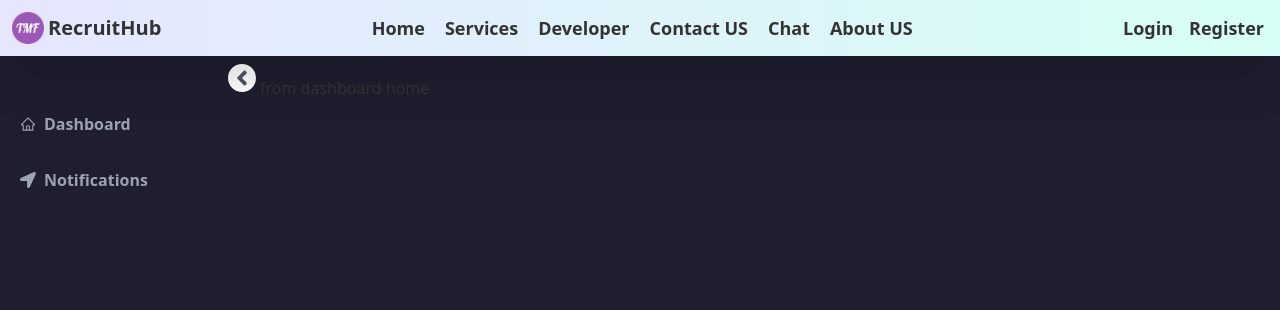
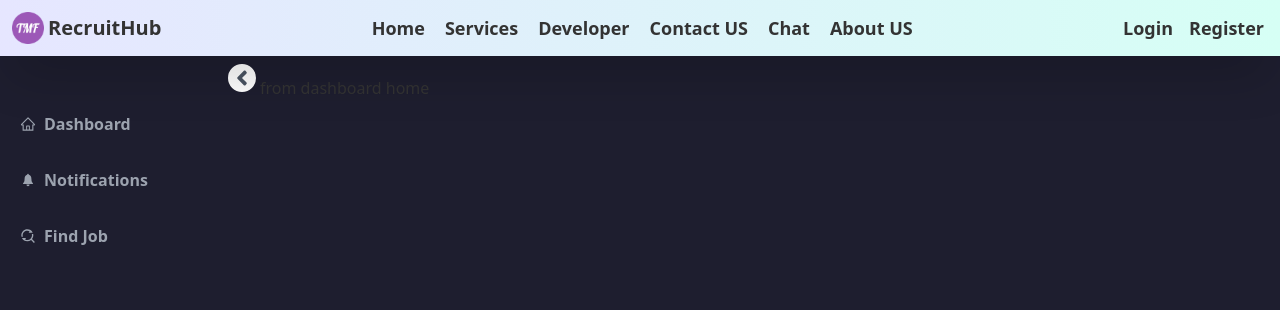
Before and after one commit to thecreativegang/recruit-hub-client-2, a React (Create React App) app: page /admin in a window 1280 px wide. Both pictures are taken after a click on the button 77 px from the left and 78 px from the top of the page. Shown: the top 310 px of the page. Built offline with nearby package versions, Linux system fonts and the light colour scheme; no server answers.

Commit message:
added icon and find job route

```diff
--- a/src/AdminDashboard/Sidebar/Sidebar.jsx
+++ b/src/AdminDashboard/Sidebar/Sidebar.jsx
@@ -1,7 +1,9 @@
 import React from "react";
 import { AiOutlineHome } from "react-icons/ai";
-import { FaAngleLeft, FaAngleRight, FaLocationArrow } from "react-icons/fa";
 import { Link } from "react-router-dom";
+import { FaAngleLeft, FaAngleRight } from "react-icons/fa";
+import { IoIosNotifications } from "react-icons/io";
+import { RiFindReplaceLine } from "react-icons/ri";
 
 const Sidebar = ({ dashboardSwitch }) => {
   // dashboard open and closed switch
@@ -33,8 +35,15 @@ const Sidebar = ({ dashboardSwitch }) => {
 
         <Link to="notifications">
           <li className={dashboardLinkStyle}>
-            <FaLocationArrow className="mr-2" />
+            <IoIosNotifications className="mr-2" />
             <span className={`${!dbSwitch && "hidden"}`}> Notifications</span>
+          </li>
+        </Link>
+
+        <Link to="findJob">
+          <li className={dashboardLinkStyle}>
+            <RiFindReplaceLine className="mr-2" />
+            <span className={`${!dbSwitch && "hidden"}`}> Find Job</span>
           </li>
         </Link>
       </ul>
--- a/src/App.js
+++ b/src/App.js
@@ -51,6 +51,7 @@ function App() {
           <Route path='/admin' element={<MainAdmin />}>
             <Route index element={<DashboardHome></DashboardHome>}></Route>
             <Route path='notifications' element={<Notifications />}></Route>
+            <Route path='findJob' element={<FindJob />}></Route>
           </Route>
 
         </Routes >
```
